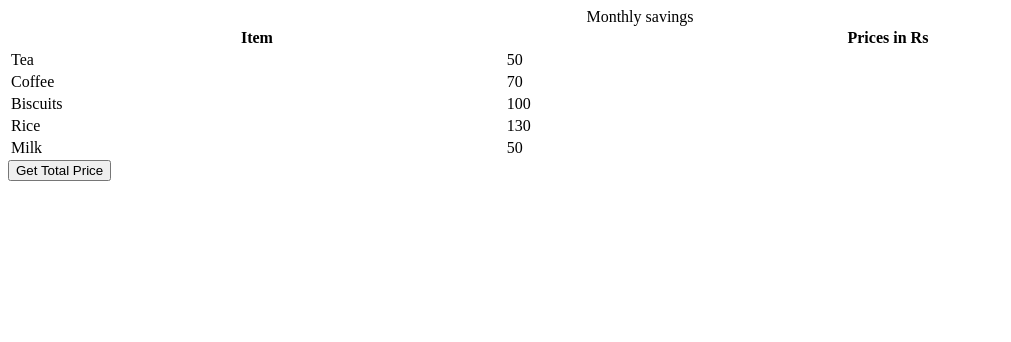
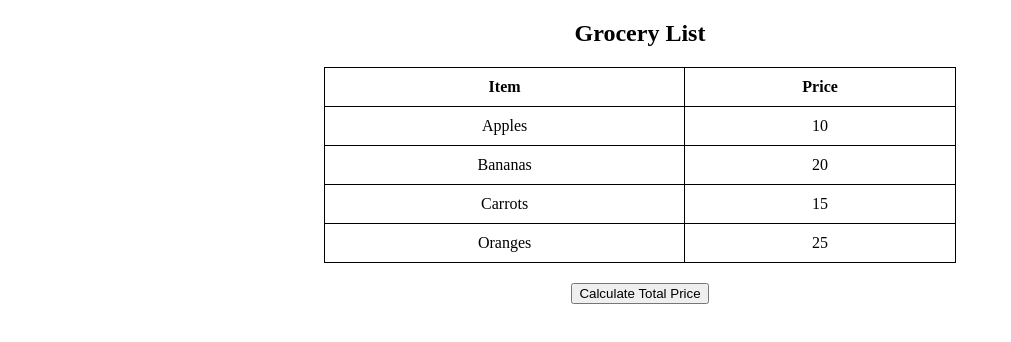
Before and after one commit to acciojob/grofers-checkout-bhpuja, a website: page main.html in a window 1280 px wide. Shown: the whole page, without its empty margins (0-1011 px from the left). Drawn offline with Linux system fonts and the light colour scheme.

Commit message:
created a submission

```diff
--- a/main.html
+++ b/main.html
@@ -1,45 +1,85 @@
 <!DOCTYPE html>
+<html lang="en">
+<head>
+    <meta charset="UTF-8">
+    <meta name="viewport" content="width=device-width, initial-scale=1.0">
+    <title>Grocery Checkout</title>
+    <style>
+        table {
+            width: 50%;
+            margin: 20px auto;
+            border-collapse: collapse;
+        }
+        table, th, td {
+            border: 1px solid black;
+        }
+        th, td {
+            padding: 10px;
+            text-align: center;
+        }
+        .total-row {
+            font-weight: bold;
+        }
+    </style>
+</head>
+<body>
 
-<html>
-
-<head>
-	<link rel="stylesheet" href="styles.css">
-</head>
-
-<body>
-    <!-- the entire body must be written by student -->
-    <table style="width: 100%">
-    <caption>
-      Monthly savings
-    </caption>
+    <h2 style="text-align: center;">Grocery List</h2>
+    <table>
+        <thead>
             <tr>
                 <th>Item</th>
-      <th>Prices in Rs</th>
+                <th>Price</th>
             </tr>
-    <tr>
-      <td class="item">Tea</td>
-      <td class="price">50</td>
+        </thead>
+        <tbody>
+            <tr class="item">
+                <td>Apples</td>
+                <td class="prices">10</td>
             </tr>
-    <tr>
-      <td class="item">Coffee</td>
-      <td class="price">70</td>
+            <tr class="item">
+                <td>Bananas</td>
+                <td class="prices">20</td>
             </tr>
-    <tr>
-      <td class="item">Biscuits</td>
-      <td class="price">100</td>
+            <tr class="item">
+                <td>Carrots</td>
+                <td class="prices">15</td>
             </tr>
-    <tr>
-      <td class="item">Rice</td>
-      <td class="price">130</td>
+            <tr class="item">
+                <td>Oranges</td>
+                <td class="prices">25</td>
             </tr>
-    <tr>
-      <td class="item">Milk</td>
-      <td class="price">50</td>
-    </tr>
+        </tbody>
     </table>
-    <script type="text/javascript" src="./script.js">
+
+    <button id="calculateTotal" style="display: block; margin: 20px auto;">Calculate Total Price</button>
+
+    <script>
+        document.getElementById("calculateTotal").addEventListener("click", function() {
+            // Get all price cells using querySelectorAll
+            let prices = document.querySelectorAll('.prices');
+
+            let total = 0;
+
+            // Iterate over the prices and sum them up
+            prices.forEach(function(priceElement) {
+                total += parseFloat(priceElement.textContent);
+            });
+
+            // Create a new row for the total price
+            let tableBody = document.querySelector("table tbody");
+
+            let totalRow = document.createElement("tr");
+            totalRow.classList.add("total-row");
+
+            let totalCell = document.createElement("td");
+            totalCell.colSpan = "2"; // Make it span across both columns
+            totalCell.textContent = "Total Price: " + total;
+
+            totalRow.appendChild(totalCell);
+            tableBody.appendChild(totalRow);
+        });
     </script>
 
 </body>
-
 </html>
```
Lines whose indentation alone changed are shown as unchanged.
